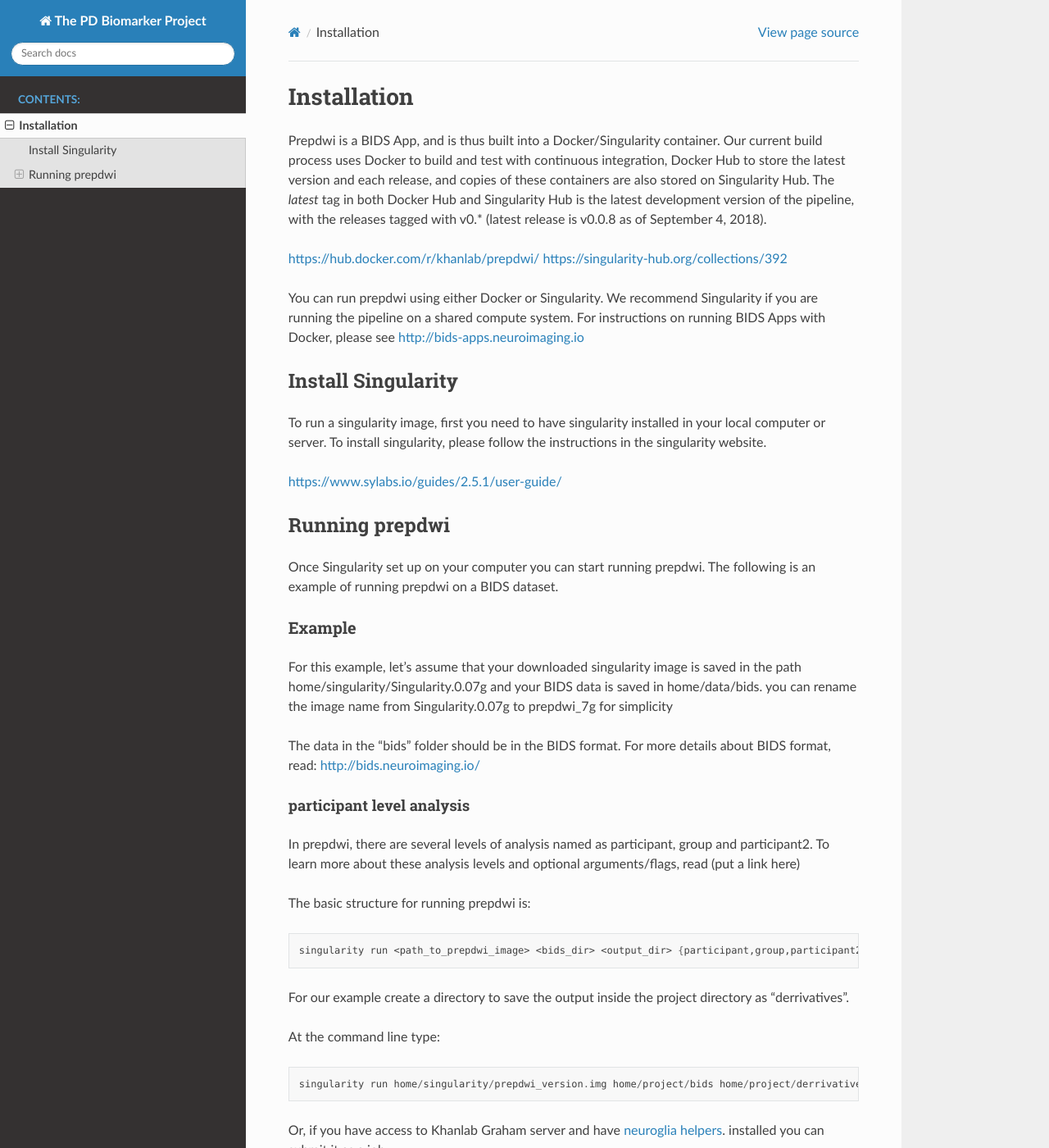
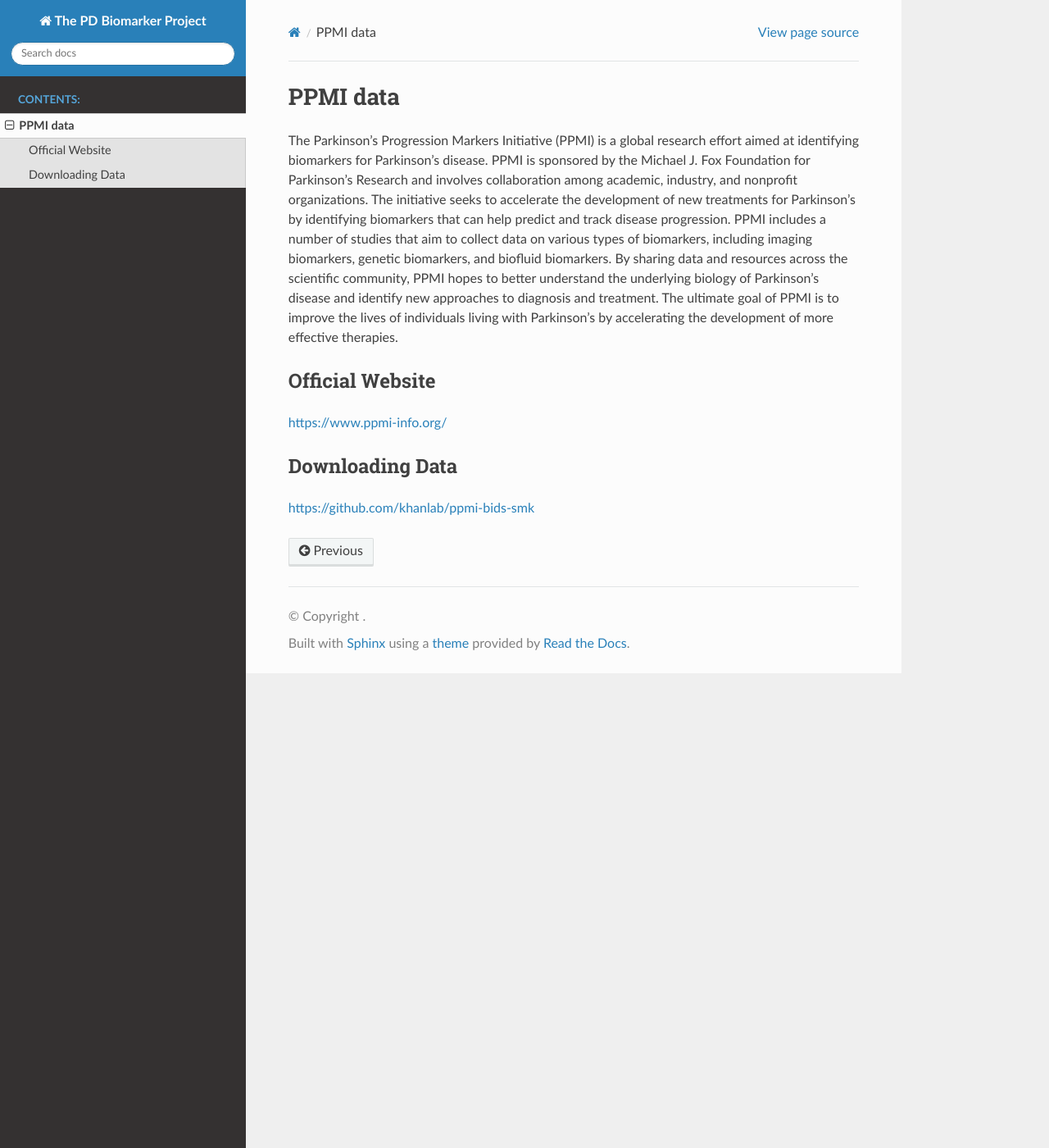
Before and after one commit to akhanf/biomarkerproject, a Sphinx documentation site: the page built from docs/PPMI.rst, in a window 1280 px wide and 1400 px high. Shown: the whole window at 82% size. Built offline with Sphinx 7.4.7 and the Read the Docs theme 2.0.0, drawn with Linux system fonts in a browser that asks for light colours; pages that are not in the unit, such as notebooks, are missing from menus; some of the changed text lies outside the part shown.

Commit message:
initiate PPMI.rst

```diff
--- a/docs/PPMI.rst
+++ b/docs/PPMI.rst
@@ -1,99 +1,18 @@
 ============
-Installation
+PPMI data
 ============
 
-Prepdwi is a BIDS App, and is thus built into a Docker/Singularity container. Our current build process uses Docker to build and test with continuous integration, Docker Hub to store the latest version and each release, and copies of these containers are also stored on Singularity Hub. The `latest` tag in both Docker Hub and Singularity Hub is the latest development version of the pipeline, with the releases tagged with v0.* (latest release is v0.0.8 as of September 4, 2018).
+The Parkinson's Progression Markers Initiative (PPMI) is a global research effort aimed at identifying biomarkers for Parkinson's disease. PPMI is sponsored by the Michael J. Fox Foundation for Parkinson's Research and involves collaboration among academic, industry, and nonprofit organizations. The initiative seeks to accelerate the development of new treatments for Parkinson's by identifying biomarkers that can help predict and track disease progression. PPMI includes a number of studies that aim to collect data on various types of biomarkers, including imaging biomarkers, genetic biomarkers, and biofluid biomarkers. By sharing data and resources across the scientific community, PPMI hopes to better understand the underlying biology of Parkinson's disease and identify new approaches to diagnosis and treatment. The ultimate goal of PPMI is to improve the lives of individuals living with Parkinson's by accelerating the development of more effective therapies.
 
-https://hub.docker.com/r/khanlab/prepdwi/
-https://singularity-hub.org/collections/392
+Official Website
+########
+https://www.ppmi-info.org/
 
-You can run prepdwi using either Docker or Singularity. We recommend Singularity if you are running the pipeline on a shared compute system. For instructions on running BIDS Apps with Docker, please see http://bids-apps.neuroimaging.io
-
-Install Singularity
+Downloading Data
 ########
-
-To run a singularity image, first you need to have singularity installed in your local computer or server. To install singularity, please follow the instructions in the singularity website.
-
-https://www.sylabs.io/guides/2.5.1/user-guide/
-
-Running prepdwi
-########
-
-Once Singularity set up on your computer you can start running prepdwi. The following is an example of running prepdwi on a BIDS dataset.
-
-Example
-*******
-
-For this example, let's assume that your downloaded singularity image is saved in the path home/singularity/Singularity.0.07g and your BIDS data is saved in home/data/bids. you can rename the image name from Singularity.0.07g to prepdwi_7g for simplicity
-
-The data in the "bids" folder should be in the BIDS format. For more details about BIDS format, read:
-http://bids.neuroimaging.io/
-
-participant level analysis
----------------------------
-
-In prepdwi, there are several levels of analysis named as participant, group and participant2. To learn more about these analysis levels and optional arguments/flags, read (put a link here)
-
-The basic structure for running prepdwi is:
-
-.. code-block:: bash
-
-	singularity run <path_to_prepdwi_image> <bids_dir> <output_dir> {participant,group,participant2} <optional arguments>
-
-For our example create a directory to save the output inside the project directory as "derrivatives".
-
-At the command line type::
-
-    singularity run home/singularity/prepdwi_version.img home/project/bids home/project/derrivatives participant
-
-Or, if you have access to Khanlab Graham server and have `neuroglia helpers <https://github.com/khanlab/neuroglia-helpers>`_. installed you can submit it as a job.
-
-.. code-block:: bash
-
-    bidsBatch prepdwi_version <bids_dir> <output_dir> participant
-
-This will run the participant level analysis for all the subjects in the bids folder and will save the resultst to the derrivatives folder. This code is running the `FSL BEDPOSTX <https://fsl.fmrib.ox.ac.uk/fsl/fslwiki/FDT/UserGuide#BEDPOSTX>`_. which takes a long time and we highly recommend using highspeed computer server to run this code. (Typical time is 24 hours in Sharcnet)
-Once the process is completed, you will see a "work" folder and a "prepdwi" folder inside the "derrivatives" directory. To learn what to expect inside thses folders, read (link to the cookbook)
+https://github.com/khanlab/ppmi-bids-smk
 
 
-group level analysis
----------------------------
-
-After running the participant level analysis, you can run a group level analysis to see how good the registarions are. To know more about the group level analysis, read (link)
-
-
-At the command line type::
-
-    singularity run home/singularity/prepdwi_version.img home/project/bids home/project/derrivatives group
-
-Or, for Khanlab members
-
-.. code-block:: bash
-
-	bidsBatch prepdwi_version <bids_dir> <output_dir> group
-
-IMPORTANT: Makesure that the ourput directory is the same as the one for "participant" level.
-
-Once the group level analysis is completed, you will see a new folder inside the "derrivatives" directory called "reports". There you will see a list of html files for each subject which shows the qulaity of the registration at each process. The failed registrations can be identified if the red contour plots are not overlapping with the template image. For the registration failed cases, you can re-run prepdwi participant level using --reg_init_participant flag which is explained in the (link to cookbook).
-
-participant2 level analysis
----------------------------
-
-If the participant1 level is completed you can run participant2 level analysis on the data. To know more about participant2 level, read (link)
-
-At the command line type::
-
-    singularity run home/singularity/prepdwi_version.img home/project/bids home/project/derrivatives participant2
-
-Or, for Khanlab members
-
-.. code-block:: bash
-
-	bidsBatch prepdwi_version <bids_dir> <output_dir> participant2
-
-IMPORTANT: Makesure that the ourput directory is the same as the one for "participant" level.
-
-Once the participant2 level analysis is completed, you will see a new folder inside the "derrivatives" directory called "bedpost". Also you will see several csv files for connectivity matrix and FA matrices.
 
 
   .. index::
```
